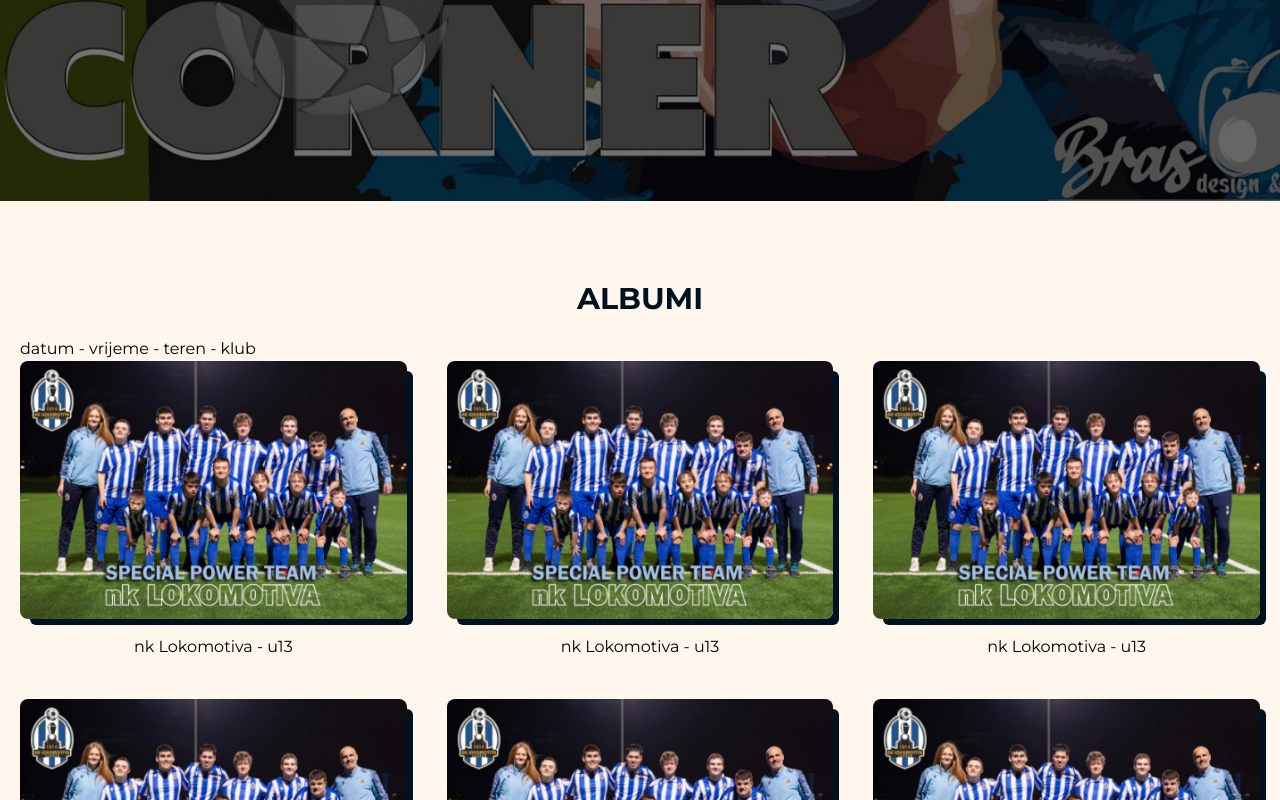
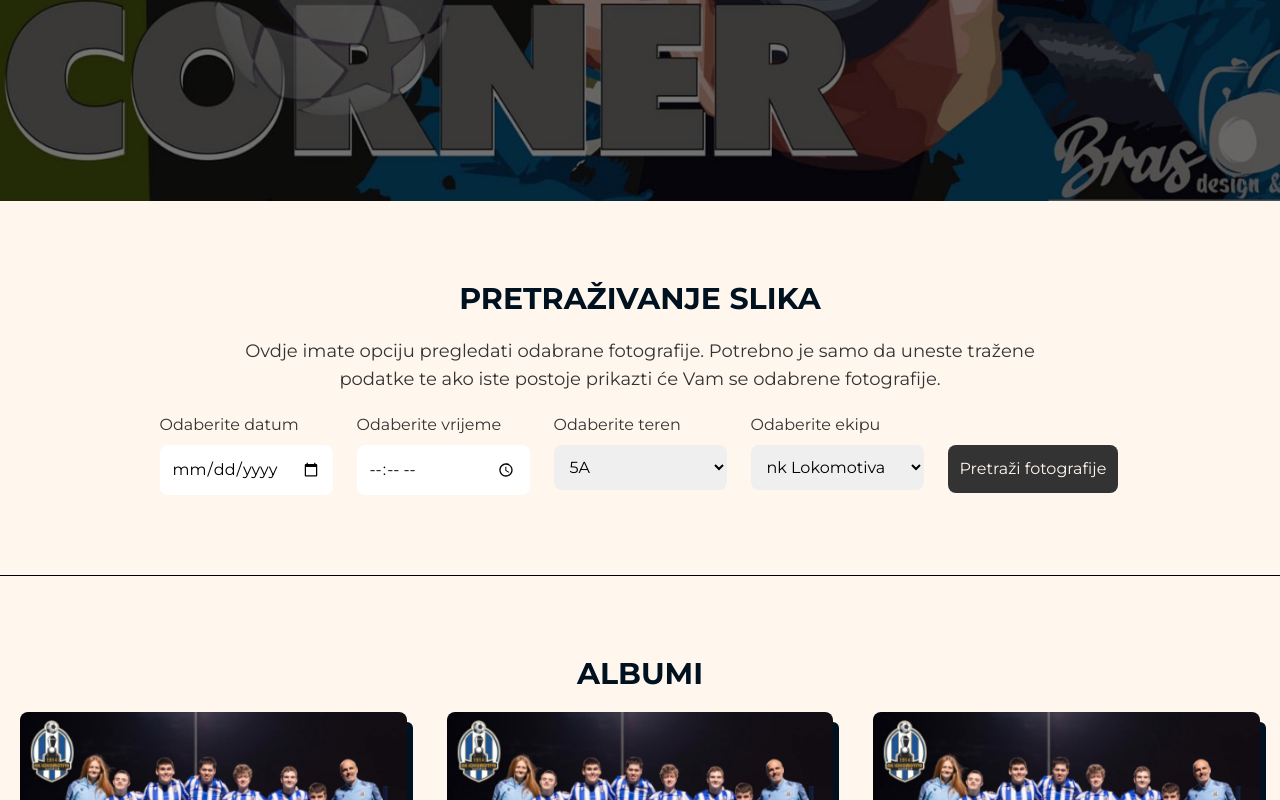
Before and after one commit to KristijanPavlic/dulafra, a Next.js app: page / in a window 1280 px wide. Shown: the part 599-1399 px from the top of the page. Built offline with nearby package versions, Linux system fonts and the light colour scheme.

Commit message:
adding search section

```diff
--- a/app/components/Albums.tsx
+++ b/app/components/Albums.tsx
@@ -3,13 +3,10 @@ import album1 from "@/public/album1.png";
 
 export default function Albums() {
   return (
-    <div className="container m-auto pt-20 pb-20 pl-5 pr-5" id="albums">
+    <div className="container m-auto pt-20 pb-20 pl-5 pr-5">
       <h1 className="text-center text-3xl uppercase font-bold text-[#001120] mb-5">
         Albumi
       </h1>
-      <div>
-        datum - vrijeme - teren - klub
-      </div>
       <div className="flex justify-center">
         <div className="grid sm:grid-cols-1 md:grid-cols-2 xl:grid-cols-3 gap-10 text-center">
           <div>
--- a/app/components/Hero.tsx
+++ b/app/components/Hero.tsx
@@ -14,19 +14,19 @@ export default function Hero() {
   return (
     <div className="relative min-h-max">
       <div>
-        {size.width <= 768 ? (
-          <Image
-            src={heroMobImg}
-            alt="Dulafra hero mobile image"
-            style={{ height: "100svh" }}
-            className="object-cover bg-center"
-          />
-        ) : (
+        {size.width >= 768 ? (
           <Image
             src={heroImg}
             alt="Dulafra hero image"
             style={{ width: "100%" }}
             className="min-h-[100svh] object-cover bg-center"
+          />
+        ) : (
+          <Image
+            src={heroMobImg}
+            alt="Dulafra hero mobile image"
+            style={{ width: "100%", height: "100svh" }}
+            className="object-cover bg-center"
           />
         )}
       </div>
@@ -34,20 +34,20 @@ export default function Hero() {
         <div className="bg-[#00112060] rounded-xl pt-6 pb-6 pl-8 pr-8 md:pl-16 md:pr-16">
           <div>
             <h1 className="text-xl md:text-3xl font-bold text-[#FFF6EE] text-center">
-              Profesionalno fotografiranje <br /> sportskih trenutaka
+              Profesionalno fotografiranje <br /> sportskih događaja
             </h1>
           </div>
           <div className="mt-7 lg:mt-14">
             <h3 className="text-[#FFF6EE] text-base text-center md:text-lg">
-              Naš tim profesionalnih fotografa pobrinuti će sa da svaki Vaš
-              sportski trenutak ostane zabilježen
+              Naš tim profesionalnih fotografa pobrinuti će se da svaki Vama
+              dragi sportski događaj ostane zabilježen
             </h3>
           </div>
           <div className="flex flex-col md:flex-row items-center justify-center gap-10 mt-10">
             <div>
               <Link
                 className="bg-[#FFF6EE] text-[#333333] pt-2 pb-2 pl-4 pr-4 rounded-lg transition-all hover:bg-[#333333] hover:text-[#FFF6EE]"
-                href="#albums"
+                href="#search"
               >
                 Pretraživanje slika
               </Link>
--- /dev/null
+++ b/app/components/Search.tsx
@@ -0,0 +1,88 @@
+"use client";
+
+import React from "react";
+
+export default function Search() {
+  return (
+    <div className="container m-auto pt-20 pb-20 pl-5 pr-5" id="search">
+      <h1 className="text-center text-3xl uppercase font-bold text-[#001120] mb-5">
+        Pretraživanje slika
+      </h1>
+      <div>
+        <p className="text-center text-[#333333] text-lg mb-5 max-w-[70%] m-auto">
+          Ovdje imate opciju pregledati odabrane fotografije. Potrebno je samo
+          da uneste tražene podatke te ako iste postoje prikazti će Vam se
+          odabrene fotografije.
+        </p>
+      </div>
+      <div className="flex justify-center">
+        <form className="grid xl:grid-cols-5 xl:gap-6 md:grid-cols-3 md:gap-4 grid-cols-2 gap-3">
+          <div className="flex flex-col gap-2">
+            <label htmlFor="date" className="text-[#333333]">
+              Odaberite datum
+            </label>
+            <input
+              type="date"
+              id="date"
+              name="date"
+              title="Odaberite datum"
+              required
+              className="p-3 rounded-lg outline-[#001120]"
+            />
+          </div>
+          <div className="flex flex-col gap-2">
+            <label htmlFor="time" className="text-[#333333]">
+              Odaberite vrijeme
+            </label>
+            <input
+              type="time"
+              id="time"
+              name="time"
+              title="Odaberite vrijeme"
+              required
+              className="p-3 rounded-lg outline-[#001120]"
+            />
+          </div>
+          <div className="flex flex-col gap-2">
+            <label htmlFor="field" className="text-[#333333]">
+              Odaberite teren
+            </label>
+            <select
+              name="field"
+              id="field"
+              title="Odaberite teren"
+              required
+              className="p-3 rounded-lg outline-[#001120]"
+            >
+              <option>5A</option>
+              <option>7B</option>
+              <option>4A</option>
+              <option>6A</option>
+            </select>
+          </div>
+          <div className="flex flex-col gap-2">
+            <label htmlFor="team" className="text-[#333333]">
+              Odaberite ekipu
+            </label>
+            <select
+              name="team"
+              id="team"
+              title="Odaberite ekipu"
+              required
+              className="p-3 rounded-lg outline-[#001120]"
+            >
+              <option>nk Lokomotiva</option>
+              <option>nk Rudeš</option>
+            </select>
+          </div>
+          <button
+            type="submit"
+            className="bg-[#333333] text-[#FFF6EE] p-3 mt-8 w-fit h-fit rounded-lg transition-all hover:bg-[#001120] hover:text-[#FFF6EE]"
+          >
+            Pretraži fotografije
+          </button>
+        </form>
+      </div>
+    </div>
+  );
+}
--- a/app/globals.css
+++ b/app/globals.css
@@ -5,3 +5,7 @@
 html {
     scroll-behavior: smooth;
 }
+
+/* input[type=time]::-webkit-datetime-edit-ampm-field {
+    display: none;
+} */
--- a/app/hooks/useWindowSize.tsx
+++ b/app/hooks/useWindowSize.tsx
@@ -2,8 +2,8 @@ import { useEffect, useState } from "react";
 
 export function useWindowSize() {
   const [windowSize, setWindowSize] = useState({
-    width: 0,
-    height: 0,
+    width: 1000,
+    height: 1000,
   });
 
   useEffect(() => {
--- a/app/page.tsx
+++ b/app/page.tsx
@@ -3,11 +3,14 @@ import Albums from "./components/Albums";
 import Contact from "./components/Contact";
 import Footer from "./components/Footer";
 import Hero from "./components/Hero";
+import Search from "./components/Search";
 
 export default function Page() {
   return (
     <main>
       <Hero />
+      <Search />
+      <div className="w-full h-[1px] bg-black"></div>
       <Albums />
       <div className="w-full h-[1px] bg-black"></div>
       <About />
```
